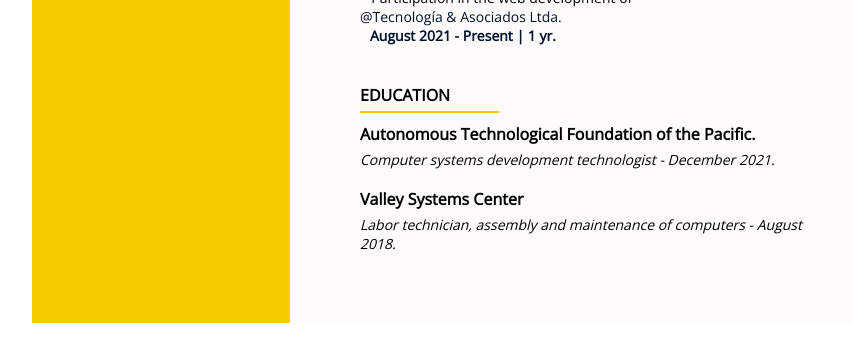
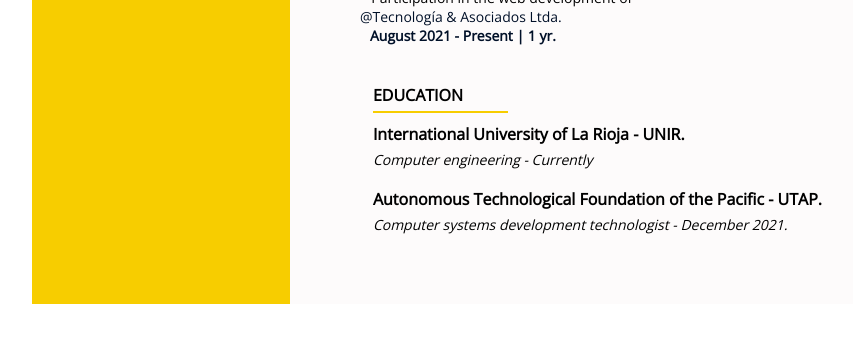
Before and after one commit to JimcostDev/jimcostdev_cv, a plain HTML site: page index.html in a window 1280 px wide. Shown: the part 795-1138 px from the top of the page, without its empty margins (178-1031 px from the left). Drawn offline with nearby package versions, Linux system fonts and the light colour scheme.

Commit message:
edit education description

```diff
--- a/index.html
+++ b/index.html
@@ -107,14 +107,13 @@
                 <h2 class="titulo">EDUCATION</h2>
                 <hr class="linea linea-principal">
                 <div class="descripcion">
-                    <h3 class="rol">Autonomous Technological Foundation of the Pacific. </h3>
-                    <p><i>Computer systems development technologist - December 2021.</i></p>
+                    <h3 class="rol">International University of La Rioja - UNIR.</h3>
+                    <p><i> Computer engineering - Currently</i></p>
                 </div>
                 <br>
                 <div class="descripcion">
-                    <h3 class="rol">Valley Systems Center</h3>
-                    <p><i>Labor technician, assembly and maintenance of computers -
-                        August 2018.</i></p>
+                    <h3 class="rol">Autonomous Technological Foundation of the Pacific - UTAP. </h3>
+                    <p><i>Computer systems development technologist - December 2021.</i></p>
                 </div>
             </div>
 		</section>
```
